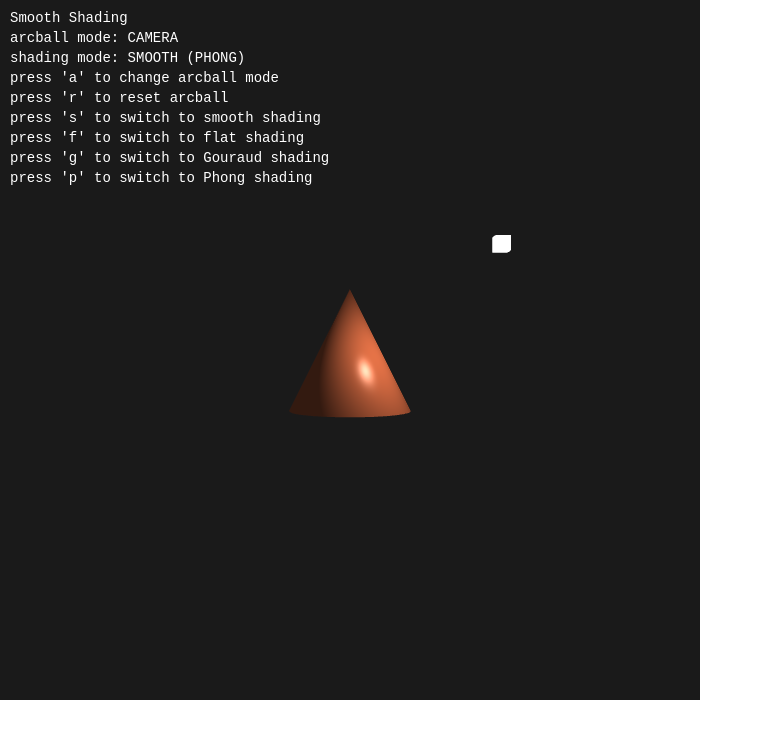
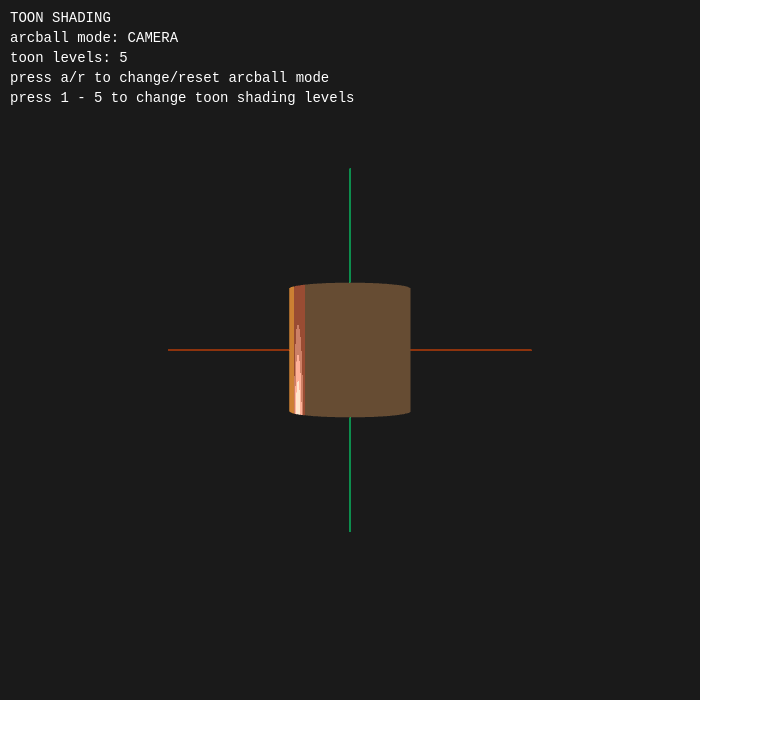
Before and after one commit to jiwon1304a/jiwon1304a.github.io, a plain HTML site: page index.html in a window 1280 px wide. Shown: the whole page, without its empty margins (0-763 px from the left). Drawn offline with Linux system fonts and the light colour scheme.

Commit message:
hw08 init

```diff
--- a/script.js
+++ b/script.js
@@ -1,5 +1,5 @@
 /*--------------------------------------------------------------------------------
-18_SmoothShading.js
+20_DirectionalLight.js
 
 - Viewing a 3D unit cylinder at origin with perspective projection
 - Rotating the cylinder by ArcBall interface (by left mouse button dragging)
@@ -8,29 +8,16 @@
     - 'r' to reset arcball
     - 's' to switch to smooth shading
     - 'f' to switch to flat shading
-- Applying Diffuse & Specular reflection using Flat/Smooth shading to the cylinder
+- Lighting by directional light
 ----------------------------------------------------------------------------------*/
-
-/**
- * Homework 07 변경점
- * 1. Shader 객체를 Gouraud shader와 Phong shader로 나누어서 셰이더 프로그램을 생성
- * 2. interpolatingMode를 통해서 PHONG과 GOURAUD 모드를 관리
- * 3. 사용자 입력에 따라서 interpolatingMode가 변하면 전역 shader 객체에 현재 모드에 맞는 셰이더를 할당
- * 4. shader가 변경되면 uniform buffer를 다시 업데이트해야하니 updateUniforms()함수를 통해 매 프레임 업데이트
- */
-
-import { resizeAspectRatio, setupText, updateText} from '../util/util.js';
+import { resizeAspectRatio, setupText, updateText, Axes } from '../util/util.js';
 import { Shader, readShaderFile } from '../util/shader.js';
-import { Cube } from '../util/cube.js';
 import { Arcball } from '../util/arcball.js';
-import { Cone } from '../util/cone.js';
+import { Cylinder } from '../util/cylinder.js';
 
 const canvas = document.getElementById('glCanvas');
 const gl = canvas.getContext('webgl2');
 let shader;
-let phongShader;
-let gouraudShader;
-let lampShader;
 let textOverlay2;
 let textOverlay3;
 let isInitialized = false;
@@ -38,17 +25,16 @@ let isInitialized = false;
 let viewMatrix = mat4.create();
 let projMatrix = mat4.create();
 let modelMatrix = mat4.create();
-let lampModelMatrix = mat4.create();
 let arcBallMode = 'CAMERA';     // 'CAMERA' or 'MODEL'
-let shadingMode = 'SMOOTH';       // 'FLAT' or 'SMOOTH'
-let interpolatingMode = 'PHONG';      // 'PHONG' or 'GOURAUD'
+let toonLevel = 5;
 
-const cone = new Cone(gl, 32);
-const lamp = new Cube(gl);
+const cylinder = new Cylinder(gl, 32, { color: [1, 0.5, 0, 1.0] });
+const axes = new Axes(gl, 1.5); // create an Axes object with the length of axis 1.5
 
 const cameraPos = vec3.fromValues(0, 0, 3);
-const lightPos = vec3.fromValues(1.0, 0.7, 1.0);
-const lightSize = vec3.fromValues(0.1, 0.1, 0.1);
+const lightDirection = vec3.fromValues(-1.0, -0.25, -0.5); // (1.0, 0.25, 0.5)에서 원점으로
+const shininess = 32.0;
+
 
 // Arcball object: initial distance 5.0, rotation sensitivity 2.0, zoom sensitivity 0.0005
 // default of rotation sensitivity = 1.5, default of zoom sensitivity = 0.001
@@ -88,31 +74,25 @@ function setupKeyboardEvents() {
             arcBallMode = 'CAMERA';
             updateText(textOverlay2, "arcball mode: " + arcBallMode);
         }
-        else if (event.key == 's') {
-            cone.copyVertexNormalsToNormals();
-            cone.updateNormals();
-            shadingMode = 'SMOOTH';
-            updateText(textOverlay3, "shading mode: " + shadingMode + " (" + interpolatingMode + ")");
-            render();
+        else if (event.key == '1') {
+            toonLevel = 1;
+            updateText(textOverlay3, "toon levels: " + toonLevel);
         }
-        else if (event.key == 'f') {
-            cone.copyFaceNormalsToNormals();
-            cone.updateNormals();
-            shadingMode = 'FLAT';
-            updateText(textOverlay3, "shading mode: " + shadingMode + " (" + interpolatingMode + ")");
-            render();
+        else if (event.key == '2') {
+            toonLevel = 2;
+            updateText(textOverlay3, "toon levels: " + toonLevel);
         }
-        else if (event.key == 'g') {
-            shader = gouraudShader;
-            interpolatingMode = 'GOURAUD';
-            updateText(textOverlay3, "shading mode: " + shadingMode + " (" + interpolatingMode + ")");
-            render();
+        else if (event.key == '3') {
+            toonLevel = 3;
+            updateText(textOverlay3, "toon levels: " + toonLevel);
         }
-        else if (event.key == 'p') {
-            shader = phongShader;
-            interpolatingMode = 'PHONG';
-            updateText(textOverlay3, "shading mode: " + shadingMode + " (" + interpolatingMode + ")");
-            render();
+        else if (event.key == '4') {
+            toonLevel = 4;
+            updateText(textOverlay3, "toon levels: " + toonLevel);
+        }
+        else if (event.key == '5') {
+            toonLevel = 5;
+            updateText(textOverlay3, "toon levels: " + toonLevel);
         }
     });
 }
@@ -132,22 +112,10 @@ function initWebGL() {
     return true;
 }
 
-async function initPhongShader() {
-    const vertexShaderSource = await readShaderFile('shPhongVert.glsl');
-    const fragmentShaderSource = await readShaderFile('shPhongFrag.glsl');
-    phongShader = new Shader(gl, vertexShaderSource, fragmentShaderSource);
-}
-
-async function initGouraudShader() {
-    const vertexShaderSource = await readShaderFile('shGouraudVert.glsl');
-    const fragmentShaderSource = await readShaderFile('shGouraudFrag.glsl');
-    gouraudShader = new Shader(gl, vertexShaderSource, fragmentShaderSource);
-}
-
-async function initLampShader() {
-    const vertexShaderSource = await readShaderFile('shLampVert.glsl');
-    const fragmentShaderSource = await readShaderFile('shLampFrag.glsl');
-    lampShader = new Shader(gl, vertexShaderSource, fragmentShaderSource);
+async function initShader() {
+    const vertexShaderSource = await readShaderFile('shVert.glsl');
+    const fragmentShaderSource = await readShaderFile('shFrag.glsl');
+    shader = new Shader(gl, vertexShaderSource, fragmentShaderSource);
 }
 
 function render() {
@@ -163,19 +131,19 @@ function render() {
         viewMatrix = arcball.getViewCamDistanceMatrix();
     }
 
-    updateUniforms(shader);
+    shader.use();
+
+    // Toon level을 위한 uniform buffer
+    shader.setInt("toonLevel", toonLevel);
 
     // drawing the cylinder
-    shader.use();  // using the cylinder's shader
     shader.setMat4('u_model', modelMatrix);
     shader.setMat4('u_view', viewMatrix);
     shader.setVec3('u_viewPos', cameraPos);
-    cone.draw(shader);
+    cylinder.draw(shader);
 
-    // drawing the lamp
-    lampShader.use();
-    lampShader.setMat4('u_view', viewMatrix);
-    lamp.draw(lampShader);
+    // drawing the axes (using the axes's shader: see util.js)
+    axes.draw(viewMatrix, projMatrix);
 
     // call the render function the next time for animation
     requestAnimationFrame(render);
@@ -190,9 +158,9 @@ async function main() {
         // View transformation matrix (camera at cameraPos, invariant in the program)
         mat4.lookAt(
             viewMatrix,
-            cameraPos, // camera position
-            vec3.fromValues(0, 0, 0), // look at point
-            vec3.fromValues(0, 1, 0)  // up vector
+            cameraPos,
+            vec3.fromValues(0, 0, 0),
+            vec3.fromValues(0, 1, 0)
         );
 
         // Projection transformation matrix (invariant in the program)
@@ -205,35 +173,29 @@ async function main() {
         );
 
         // creating shaders
-        await initPhongShader();
-        await initGouraudShader();
-        await initLampShader();
+        await initShader();
 
-        /**
-         * 생성 직후 초기화
-         */
-        if (shadingMode == 'FLAT') cone.copyFaceNormalsToNormals();
-        else cone.copyVertexNormalsToNormals();
-        cone.updateNormals();
+        shader.use();
+        shader.setMat4("u_projection", projMatrix);
+        shader.setVec3("light.direction", lightDirection);
+        shader.setVec3("light.ambient", vec3.fromValues(0.2, 0.2, 0.2));
+        shader.setVec3("light.diffuse", vec3.fromValues(0.7, 0.7, 0.7));
+        shader.setVec3("light.specular", vec3.fromValues(1.0, 1.0, 1.0));
+        shader.setInt("material.diffuse", 0);
+        shader.setVec3("material.specular", vec3.fromValues(0.8, 0.8, 0.8));
+        shader.setFloat("material.shininess", shininess);
+        shader.setVec3("u_viewPos", cameraPos);
 
-        if (interpolatingMode == 'GOURAUD') shader = gouraudShader;
-        else shader = phongShader;
+        setupText(canvas, "TOON SHADING", 1);
+        textOverlay2 = setupText(canvas, "arcball mode: " + arcBallMode, 2);
+        textOverlay3 = setupText(canvas, "toon levels: " + toonLevel, 3);
+        setupText(canvas, "press a/r to change/reset arcball mode", 4);
+        setupText(canvas, "press 1 - 5 to change toon shading levels", 5);
 
-        lampShader.use();
-        lampShader.setMat4("u_projection", projMatrix);
-        mat4.translate(lampModelMatrix, lampModelMatrix, lightPos);
-        mat4.scale(lampModelMatrix, lampModelMatrix, lightSize);
-        lampShader.setMat4('u_model', lampModelMatrix);
+        // Update initial shading mode for smooth shading
+        cylinder.copyVertexNormalsToNormals();
+        cylinder.updateNormals();
 
-        setupText(canvas, "Smooth Shading", 1);
-        textOverlay2 = setupText(canvas, "arcball mode: " + arcBallMode, 2);
-        textOverlay3 = setupText(canvas, "shading mode: " + shadingMode + " (" + interpolatingMode + ")", 3);
-        setupText(canvas, "press 'a' to change arcball mode", 4);
-        setupText(canvas, "press 'r' to reset arcball", 5);
-        setupText(canvas, "press 's' to switch to smooth shading", 6);
-        setupText(canvas, "press 'f' to switch to flat shading", 7);
-        setupText(canvas, "press 'g' to switch to Gouraud shading", 8);
-        setupText(canvas, "press 'p' to switch to Phong shading", 9);
         setupKeyboardEvents();
 
         // call the render function the first time for animation
@@ -247,19 +209,3 @@ async function main() {
         return false;
     }
 }
-
-function updateUniforms(shader)
-{
-    shader.use();
-    shader.setMat4("u_projection", projMatrix);
-
-    shader.setVec3("material.diffuse", vec3.fromValues(1.0, 0.5, 0.31));
-    shader.setVec3("material.specular", vec3.fromValues(0.5, 0.5, 0.5));
-    shader.setFloat("material.shininess", 16);
-
-    shader.setVec3("light.position", lightPos);
-    shader.setVec3("light.ambient", vec3.fromValues(0.2, 0.2, 0.2));
-    shader.setVec3("light.diffuse", vec3.fromValues(0.7, 0.7, 0.7));
-    shader.setVec3("light.specular", vec3.fromValues(1.0, 1.0, 1.0));
-    shader.setVec3("u_viewPos", cameraPos);
-}
--- /dev/null
+++ b/shFrag.glsl
@@ -0,0 +1,61 @@
+#version 300 es
+
+precision highp float;
+
+out vec4 FragColor;
+in vec3 fragPos;
+in vec3 normal;
+in vec3 color;
+
+struct Material {
+    sampler2D diffuse; // diffuse map
+    vec3 specular;     // 표면의 specular color
+    float shininess;   // specular 반짝임 정도
+};
+
+struct Light {
+    //vec3 position;
+    vec3 direction;
+    vec3 ambient; // ambient 적용 strength
+    vec3 diffuse; // diffuse 적용 strength
+    vec3 specular; // specular 적용 strength
+};
+
+uniform Material material;
+uniform Light light;
+uniform vec3 u_viewPos;
+uniform int toonLevel;
+
+vec3 quantize(vec3 color, int levels) {
+    return floor(color * float(levels)) / float(levels) + vec3(1.0 / (2.0 * float(levels)));
+}
+
+void main() {
+    // ambient
+    vec3 rgb = color;
+    // FragColor = vec4(rgb, 1.0);
+    // return;
+    vec3 ambient = light.ambient * rgb;
+
+    // diffuse
+    vec3 norm = normalize(normal);
+    //vec3 lightDir = normalize(light.position - fragPos);
+    vec3 lightDir = normalize(light.direction);
+    float dotNormLight = dot(norm, lightDir);
+    float diff = max(dotNormLight, 0.0);
+    vec3 diffuse = light.diffuse * diff * rgb;
+    diffuse = quantize(diffuse, toonLevel);
+
+    // specular
+    vec3 viewDir = normalize(u_viewPos - fragPos);
+    vec3 reflectDir = reflect(-lightDir, norm);
+    float spec = 0.0;
+    if (dotNormLight > 0.0) {
+        spec = pow(max(dot(viewDir, reflectDir), 0.0), material.shininess);
+    }
+    vec3 specular = light.specular * spec * material.specular;
+    specular = quantize(specular, toonLevel);
+
+    vec3 result = ambient + diffuse + specular;
+    FragColor = vec4(result, 1.0);
+}
--- a/shGouraudFrag.glsl
+++ /dev/null
@@ -1,10 +0,0 @@
-#version 300 es
-
-precision highp float;
-
-in vec4 Color;
-out vec4 FragColor;
-
-void main() {
-    FragColor = Color;
-}
--- a/shGouraudVert.glsl
+++ /dev/null
@@ -1,59 +0,0 @@
-#version 300 es
-
-layout(location = 0) in vec3 a_position;
-layout(location = 1) in vec3 a_normal;
-layout(location = 2) in vec4 a_color;
-layout(location = 3) in vec2 a_texCoord;
-
-uniform mat4 u_model;
-uniform mat4 u_view;
-uniform mat4 u_projection;
-
-struct Material {
-    vec3 diffuse;       // surface's diffuse color
-    vec3 specular;      // surface's specular color
-    float shininess;    // specular shininess
-};
-
-struct Light {
-    vec3 position;      // light position
-    vec3 ambient;       // ambient strength
-    vec3 diffuse;       // diffuse strength
-    vec3 specular;      // specular strength
-};
-
-uniform Material material;
-uniform Light light;
-uniform vec3 u_viewPos;
-
-out vec4 Color;
-
-void main() {
-    vec3 vertPos = vec3(u_model * vec4(a_position, 1.0));
-    vec3 normal = mat3(transpose(inverse(u_model))) * a_normal;
-
-    // ambient
-    vec3 rgb = material.diffuse;
-    vec3 ambient = light.ambient * rgb;
-
-    // diffuse
-    vec3 norm = normalize(normal);
-    vec3 lightDir = normalize(light.position - vertPos);
-    float dotNormLight = dot(norm, lightDir);
-    float diff = max(dotNormLight, 0.0);
-    vec3 diffuse = light.diffuse * diff * rgb;
-
-    // specular
-    vec3 viewDir = normalize(u_viewPos - vertPos);
-    vec3 reflectDir = reflect(-lightDir, norm);
-    float spec = 0.0;
-    if (dotNormLight > 0.0) {
-        spec = pow(max(dot(viewDir, reflectDir), 0.0), material.shininess);
-    }
-    vec3 specular = light.specular * spec * material.specular;
-
-    vec3 result = ambient + diffuse + specular;
-    Color = vec4(result, 1.0);
-
-    gl_Position = u_projection * u_view * vec4(vertPos, 1.0);
-}
--- a/shLampFrag.glsl
+++ /dev/null
@@ -1,9 +0,0 @@
-#version 300 es
-
-precision highp float;
-
-out vec4 FragColor;
-
-void main() {
-    FragColor = vec4(1.0, 1.0, 1.0, 1.0);
-}
--- a/shPhongFrag.glsl
+++ /dev/null
@@ -1,49 +0,0 @@
-#version 300 es
-
-precision highp float;
-
-in vec3 fragPos;
-in vec3 normal;
-out vec4 FragColor;
-
-struct Material {
-    vec3 diffuse;       // surface's diffuse color
-    vec3 specular;      // surface's specular color
-    float shininess;    // specular shininess
-};
-
-struct Light {
-    vec3 position;      // light position
-    vec3 ambient;       // ambient strength
-    vec3 diffuse;       // diffuse strength
-    vec3 specular;      // specular strength
-};
-
-uniform Material material;
-uniform Light light;
-uniform vec3 u_viewPos;
-
-void main() {
-    // ambient
-    vec3 rgb = material.diffuse;
-    vec3 ambient = light.ambient * rgb;
-
-    // diffuse
-    vec3 norm = normalize(normal);
-    vec3 lightDir = normalize(light.position - fragPos);
-    float dotNormLight = dot(norm, lightDir);
-    float diff = max(dotNormLight, 0.0);
-    vec3 diffuse = light.diffuse * diff * rgb;
-
-    // specular
-    vec3 viewDir = normalize(u_viewPos - fragPos);
-    vec3 reflectDir = reflect(-lightDir, norm);
-    float spec = 0.0;
-    if (dotNormLight > 0.0) {
-        spec = pow(max(dot(viewDir, reflectDir), 0.0), material.shininess);
-    }
-    vec3 specular = light.specular * spec * material.specular;
-
-    vec3 result = ambient + diffuse + specular;
-    FragColor = vec4(result, 1.0);
-}
--- a/shPhongVert.glsl
+++ /dev/null
@@ -1,19 +0,0 @@
-#version 300 es
-
-layout(location = 0) in vec3 a_position;
-layout(location = 1) in vec3 a_normal;
-layout(location = 2) in vec4 a_color;
-layout(location = 3) in vec2 a_texCoord;
-
-uniform mat4 u_model;
-uniform mat4 u_view;
-uniform mat4 u_projection;
-
-out vec3 fragPos;
-out vec3 normal;
-
-void main() {
-    fragPos = vec3(u_model * vec4(a_position, 1.0));
-    normal = mat3(transpose(inverse(u_model))) * a_normal;
-    gl_Position = u_projection * u_view * vec4(fragPos, 1.0);
-}
--- a/shLampVert.glsl
+++ b/shVert.glsl
@@ -9,6 +9,13 @@ uniform mat4 u_model;
 uniform mat4 u_view;
 uniform mat4 u_projection;
 
+out vec3 fragPos;
+out vec3 normal;
+out vec3 color;
+
 void main() {
-    gl_Position = u_projection * u_view * u_model * vec4(a_position, 1.0);
+    fragPos = vec3(u_model * vec4(a_position, 1.0));
+    normal = mat3(transpose(inverse(u_model))) * a_normal;
+    color = a_color.rgb;
+    gl_Position = u_projection * u_view * vec4(fragPos, 1.0);
 }
```
Also changed, not shown: index.html (+1 -1 lines).
